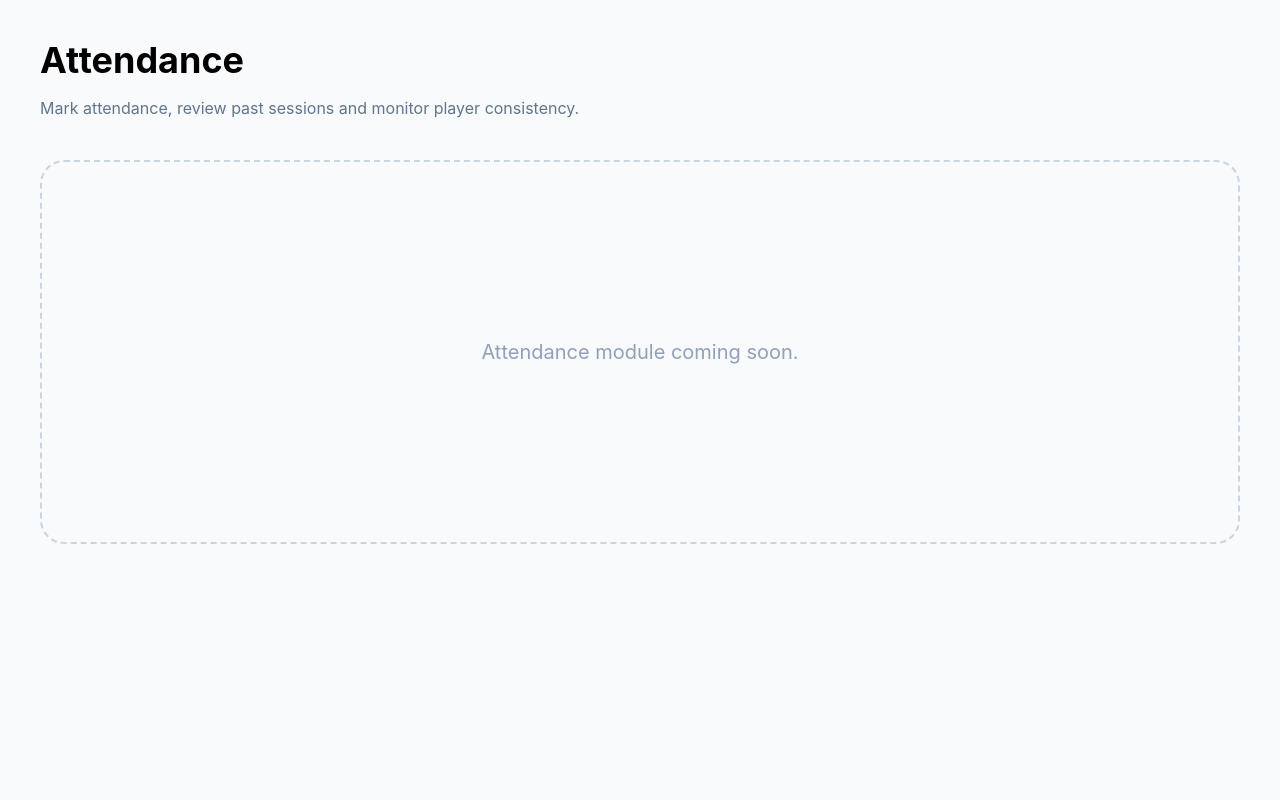
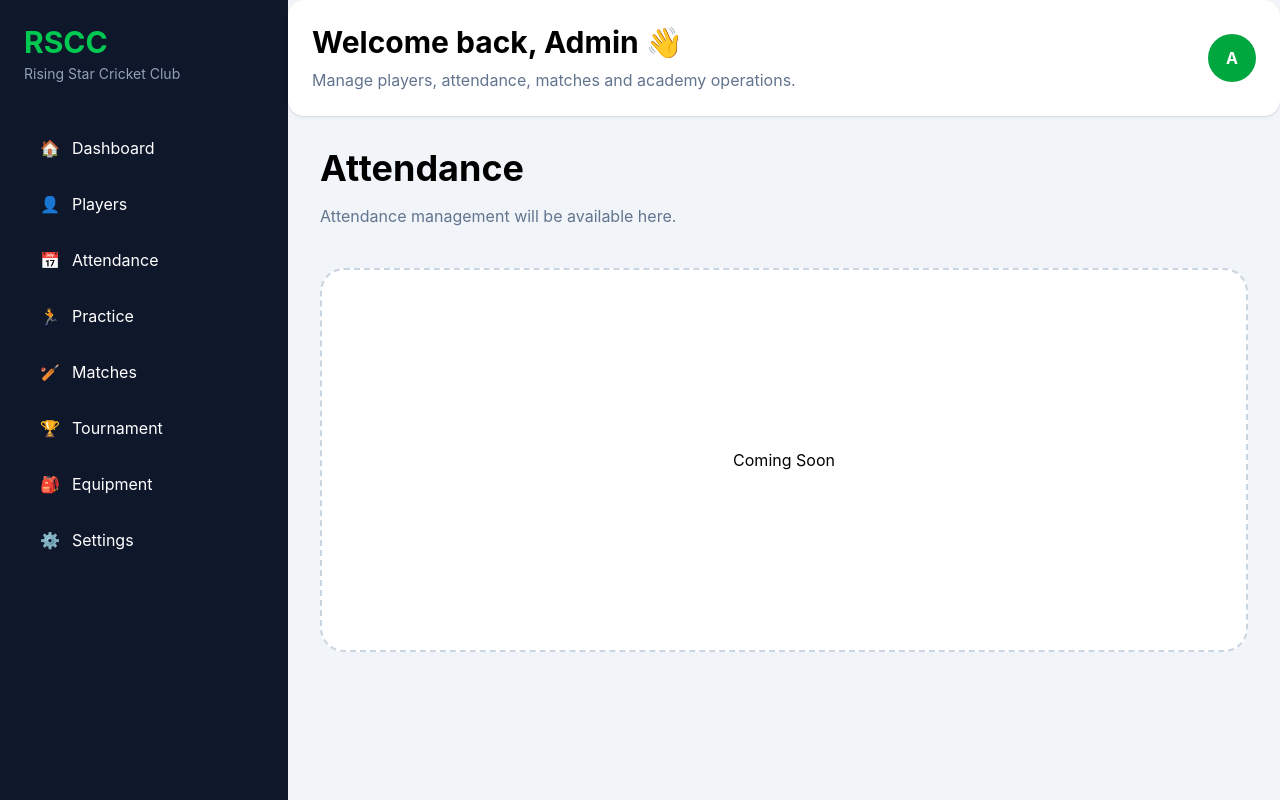
Before and after one commit to apexalphaa/rscc-app, a React (Vite) app in the folder apps/frontend/: page /attendance in a window 1280 px wide. Built offline with nearby package versions, Linux system fonts and the light colour scheme.

Commit message:
Update Attendance.jsx

```diff
--- a/apps/frontend/src/pages/Attendance.jsx
+++ b/apps/frontend/src/pages/Attendance.jsx
@@ -1,23 +1,23 @@
+import DashboardLayout from "../layouts/DashboardLayout";
+
 export default function Attendance() {
   return (
-    <div className="p-10">
+    <DashboardLayout>
 
       <h1 className="text-4xl font-bold">
         Attendance
       </h1>
 
-      <p className="text-slate-500 mt-4">
-        Mark attendance, review past sessions and monitor player consistency.
+      <p className="mt-4 text-slate-500">
+        Attendance management will be available here.
       </p>
 
-      <div className="mt-10 rounded-3xl border-2 border-dashed border-slate-300 h-96 flex items-center justify-center">
+      <div className="mt-10 bg-white rounded-3xl border-2 border-dashed border-slate-300 h-96 flex items-center justify-center">
 
-        <p className="text-slate-400 text-xl">
-          Attendance module coming soon.
-        </p>
+        Coming Soon
 
       </div>
 
-    </div>
+    </DashboardLayout>
   );
 }
```
